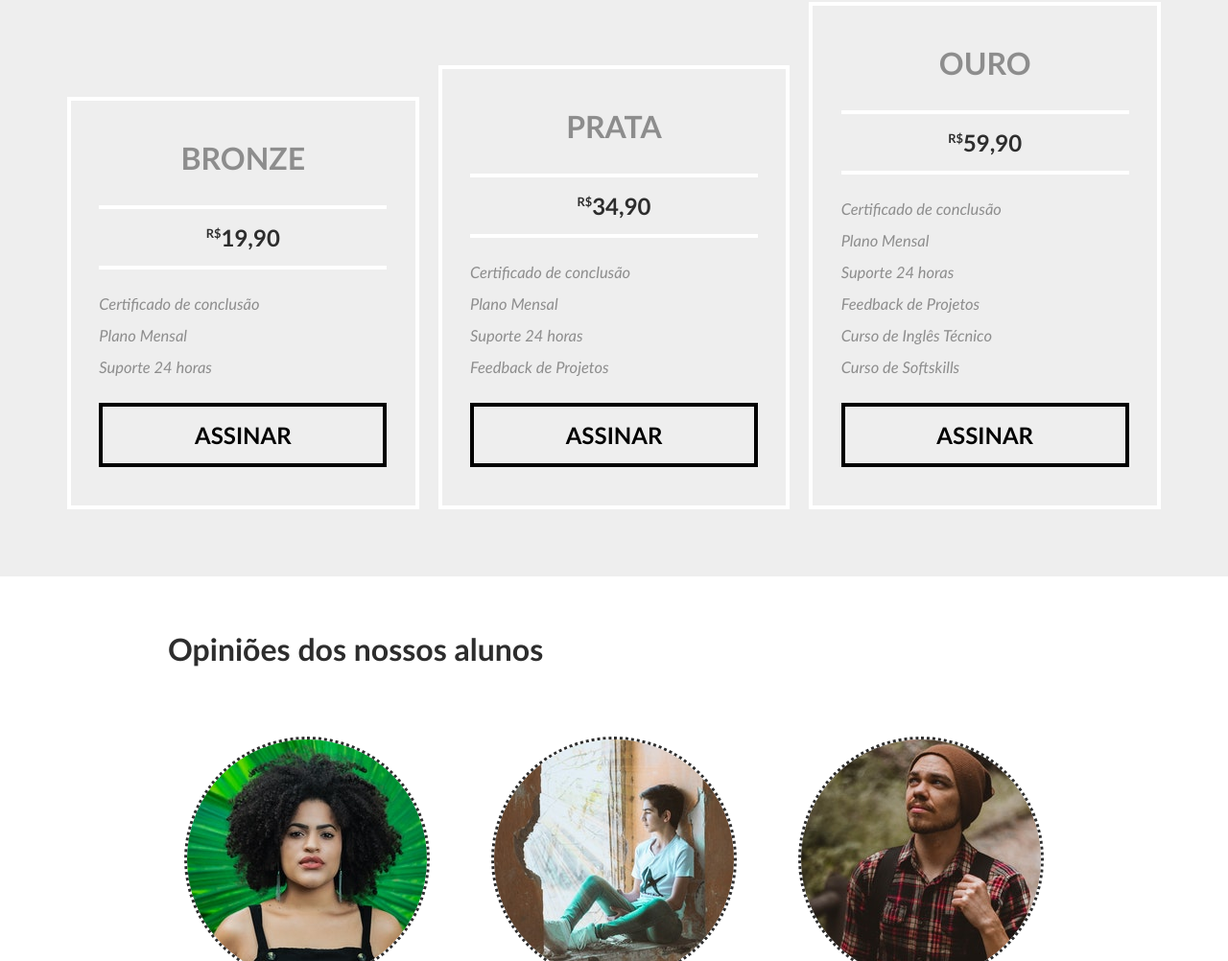
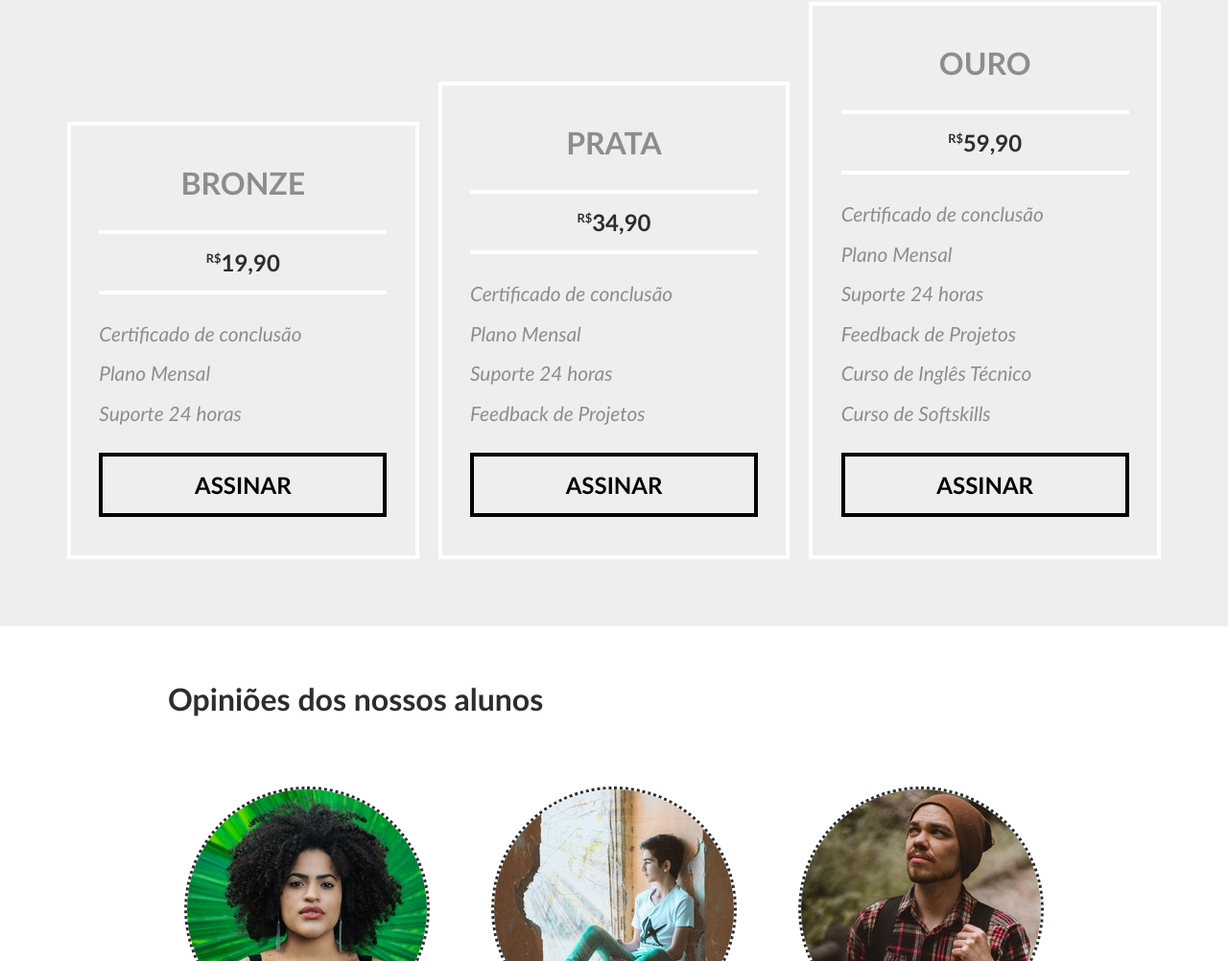
Before and after one commit to uryel-farias/flex-blog, a plain HTML site: page index.html in a window 1280 px wide. Shown: the part 2172-3174 px from the top of the page at 96% size. Drawn offline with Linux system fonts and the light colour scheme.

Commit message:
atualizei a fonte dos planos

```diff
--- a/style-files/main-style.css
+++ b/style-files/main-style.css
@@ -248,7 +248,7 @@ h2 {
 .planos ul {
     max-width: 300px;
     margin: 20px auto;
-    font-size: 1.03em;
+    font-size: 1.3em;
     line-height: 2;
     font-style: italic;
     color: #8d8d8d;
```
